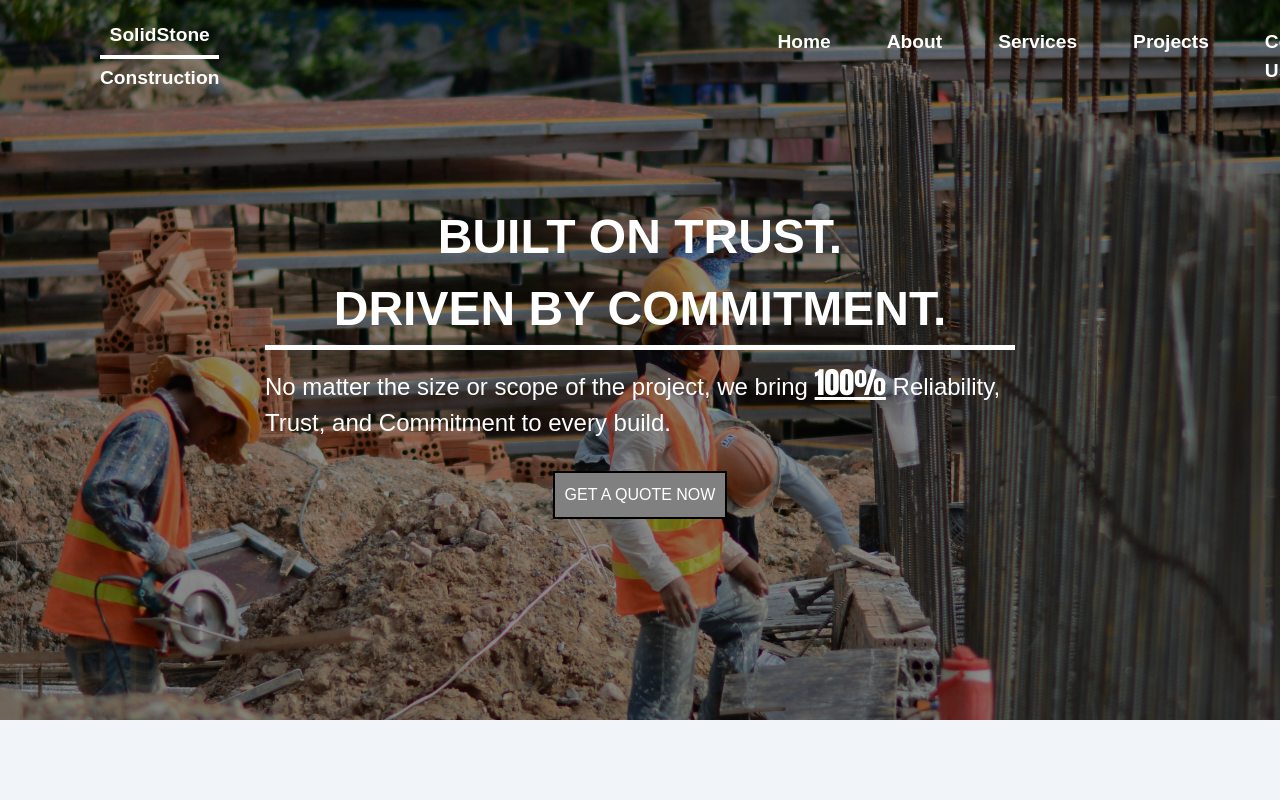
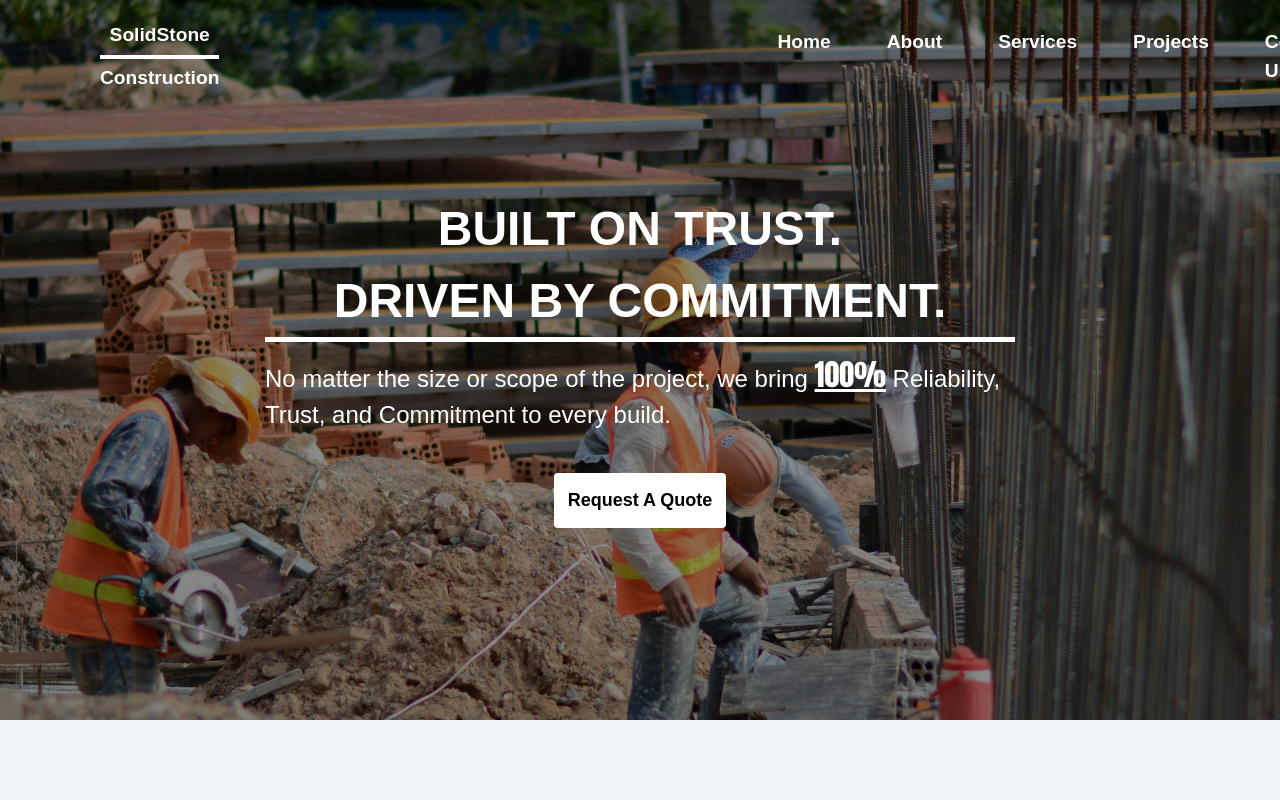
Before and after one commit to Thomas-ctrl-z/Solid-Stone-Construction, a React (Vite) app: page / in a window 1280 px wide. Shown: the top 800 px of the page. Built offline with nearby package versions, Linux system fonts and the light colour scheme.

Commit message:
Button style change

```diff
--- a/src/App.tsx
+++ b/src/App.tsx
@@ -128,7 +128,7 @@ function HeroPage() {
           to every build.
         </h2>
 
-        <button id="quote-btn" onClick={webpageTransition}>GET A QUOTE NOW</button>
+        <button id="quote-btn" onClick={webpageTransition}>Request A Quote</button>
     </div>
 
     </section>
--- a/src/assets/Stylesheets/Hero.css
+++ b/src/assets/Stylesheets/Hero.css
@@ -61,13 +61,21 @@
 }
 
 #quote-btn {
-    padding: 10px;
-    color: white;
-    background-color: grey;
-    border: 2px solid black;
+    padding: 14px;
+    color: black;
+    background-color: white;
+    font-weight: 700;
     cursor: pointer;
+    border-radius: 4px;
+    font-size: large;
 
-    margin-top: 30px;
+    margin-top: 40px;
+    transition: 0.4s ease;
+}
+
+#quote-btn:hover {
+    scale: 1.05;
+
 }
 
 #quote-btn:active {
```
